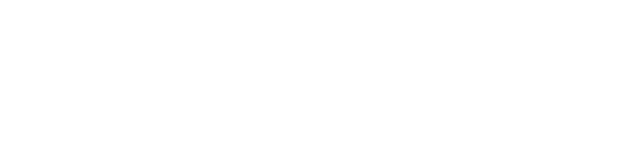
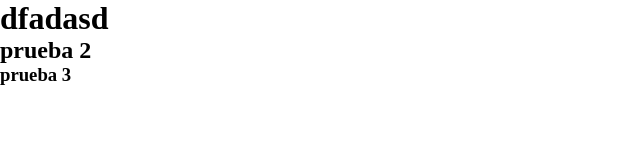
Before and after one commit to sebas710/Prueba1, a plain HTML site: page index.html in a window 1280 px wide. Shown: the whole page, without its empty margins (0-640 px from the left). Drawn offline with Linux system fonts and the light colour scheme.

Commit message:
tercera prueba

```diff
--- a/index.html
+++ b/index.html
@@ -8,6 +8,10 @@
 </head>
 <body>
 
+<h1>dfadasd
 
+</h1>
+<h2>prueba 2</h2>
+<h3>prueba 3</h3>
 </body>
 </html>
```
